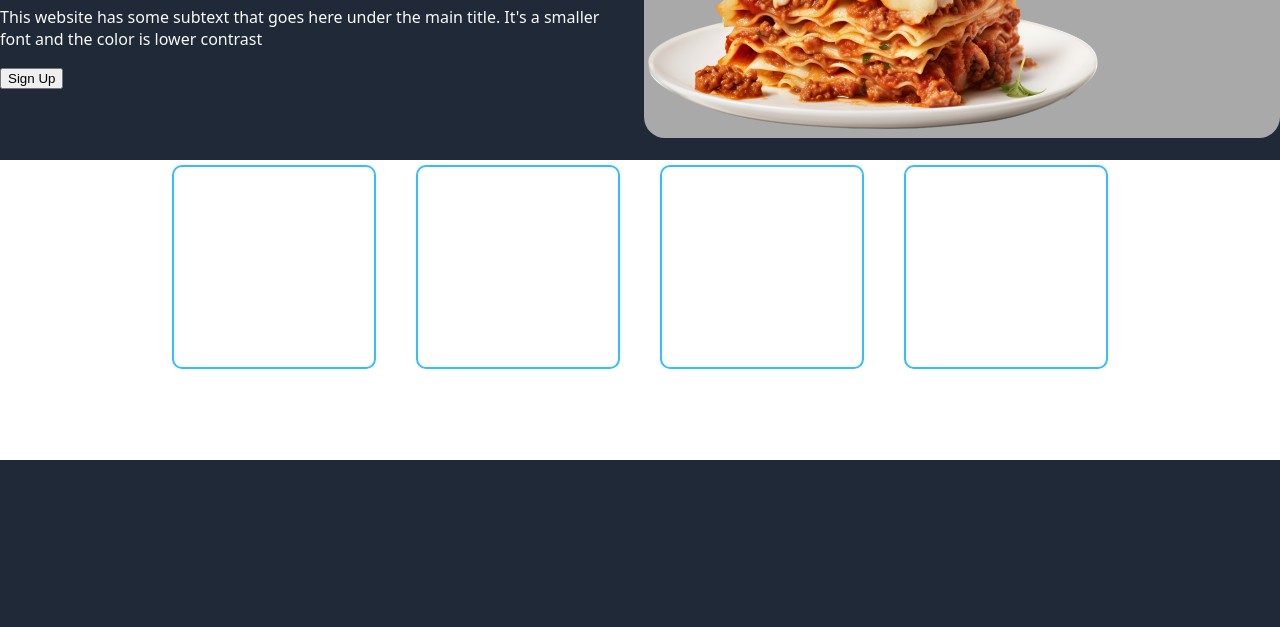
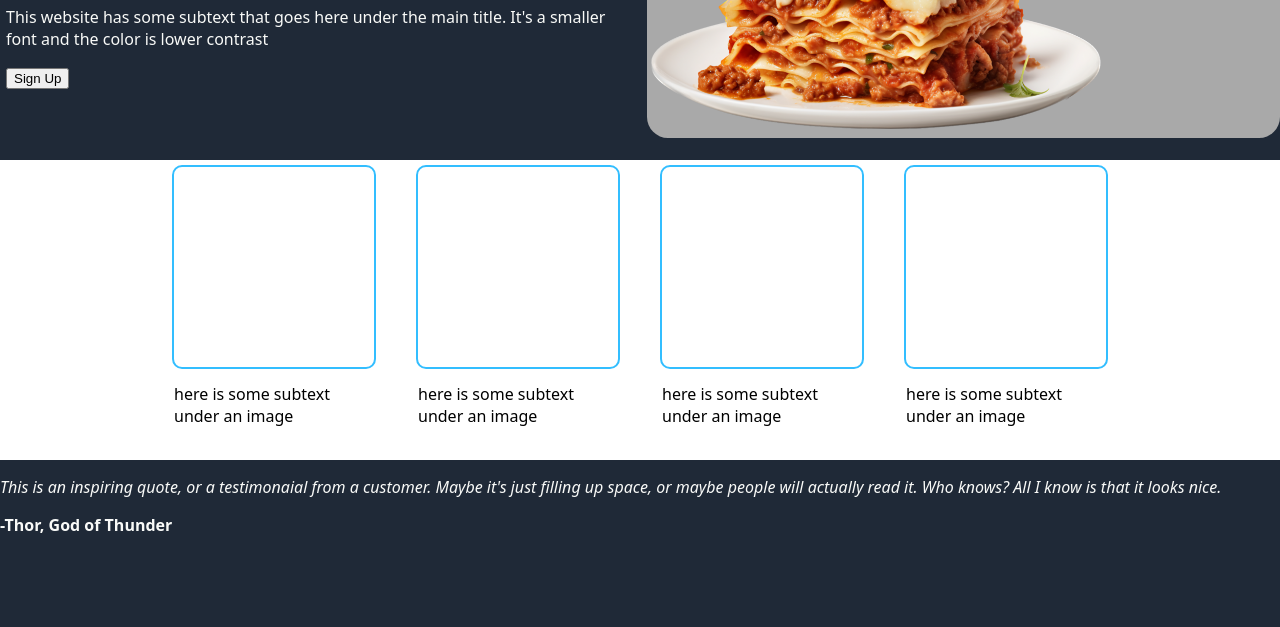
Before and after one commit to alfie-tur/odin-landing-page-project, a plain HTML site: page index.html in a window 1280 px wide. Shown: the part 173-800 px from the top of the page. Drawn offline with Linux system fonts and the light colour scheme.

Commit message:
finished image box with subtext started quote box

```diff
--- a/index.html
+++ b/index.html
@@ -32,12 +32,26 @@
 
     <br>
 
-    <!-- Here will be some organised images with text -->
+    <!-- Here is some boxes with subtext beneath -->
+    <!-- Probably not the best way to do this but it's what came to mind -->
     <div class="randInfoContainer">
-        <div class="Pic"></div>
-        <div class="Pic"></div>
-        <div class="Pic"></div>
-        <div class="Pic"></div>
+        <div class="Pic"><p class="imgSubtext">here is some subtext under an image</p></div>
+        <div class="Pic"><p class="imgSubtext">here is some subtext under an image</p></div>
+        <div class="Pic"><p class="imgSubtext">here is some subtext under an image</p></div>
+        <div class="Pic"><p class="imgSubtext">here is some subtext under an image</p></div>
+    </div>
+
+    <!-- Here is the code to add the quote section -->
+    <div class="quoteSection">
+        <p><em>This is an inspiring quote, or a
+            testimonaial from a customer. Maybe it's
+            just filling up space, or maybe people will
+            actually read it. Who knows? All I know
+            is that it looks nice.</em>
+        </p>
+        <p id="quoteSpeaker">
+            <strong>-Thor, God of Thunder</strong>
+        </p>
     </div>
 
 </body>
--- a/styles.css
+++ b/styles.css
@@ -37,6 +37,7 @@ body{
 .introText{
     flex: 1;
     margin-right: 16px;
+    padding-left: 6px;
 }
 .introImage{
     flex: 1;
@@ -60,6 +61,7 @@ body{
     width: auto;
     height: 300px;
     background-color: white;
+    color: black;
     display: flex;
     justify-content: center;
     gap: 40px;
@@ -71,3 +73,6 @@ body{
     border: 2px solid rgb(51, 190, 255);
     border-radius: 10px;
 }
+.imgSubtext{
+    padding-top: 100%;
+}
```
